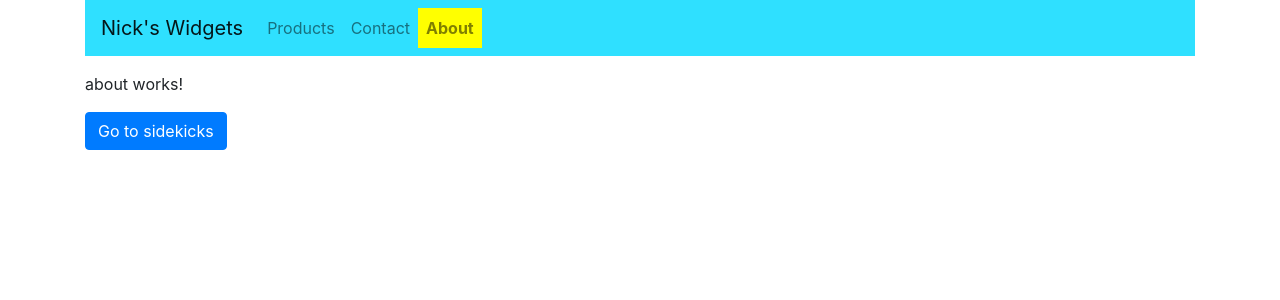
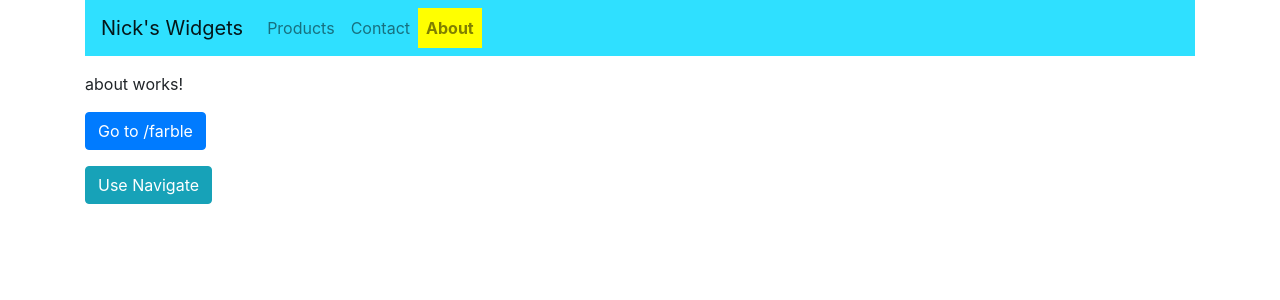
Before and after one commit to NickHodges/RouterDemo, an Angular app: page /about in a window 1280 px wide. Shown: the top 300 px of the page. Built offline with nearby package versions, Linux system fonts and the light colour scheme.

Commit message:
Guard, navigate

```diff
--- a/src/app/about/about.component.html
+++ b/src/app/about/about.component.html
@@ -1,4 +1,6 @@
 <p>
   about works!
 </p>
-<button class="btn btn-primary" routerLink="/sidekicks">Go to sidekicks</button>
+<button class="btn btn-primary" routerLink="/farble">Go to /farble</button>
+<p></p>
+<button class="btn btn-info" (click)="doClick()">Use Navigate</button>
--- a/src/app/about/about.component.ts
+++ b/src/app/about/about.component.ts
@@ -1,4 +1,5 @@
 import { Component, OnInit } from '@angular/core';
+import { Router } from '@angular/router';
 
 @Component({
   selector: 'app-about',
@@ -6,10 +7,11 @@ import { Component, OnInit } from '@angular/core';
   styleUrls: ['./about.component.css']
 })
 export class AboutComponent implements OnInit {
+  constructor(private router: Router) {}
 
-  constructor() { }
+  ngOnInit() {}
 
-  ngOnInit() {
+  doClick() {
+    this.router.navigate(['/home']);
   }
-
 }
```
Also changed, not shown: src/app/authGuard.ts (line endings or trailing spaces).
